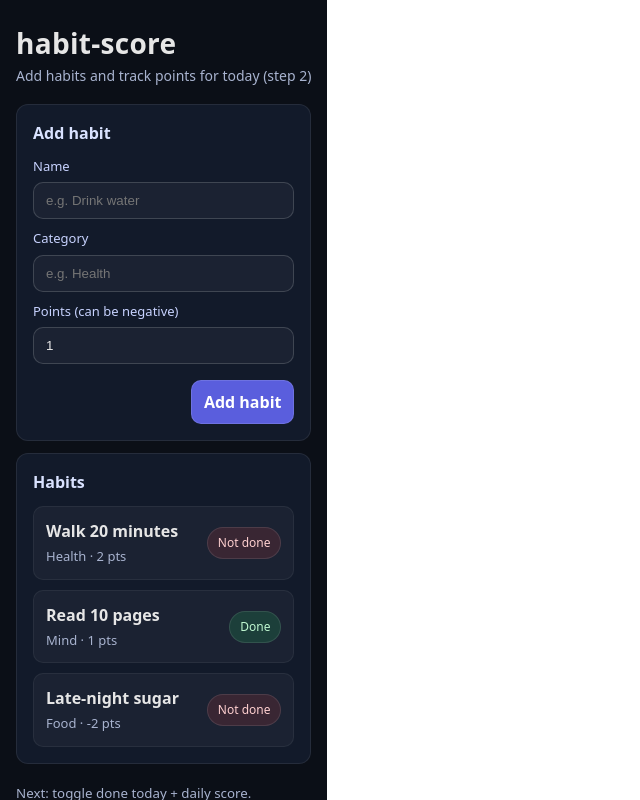
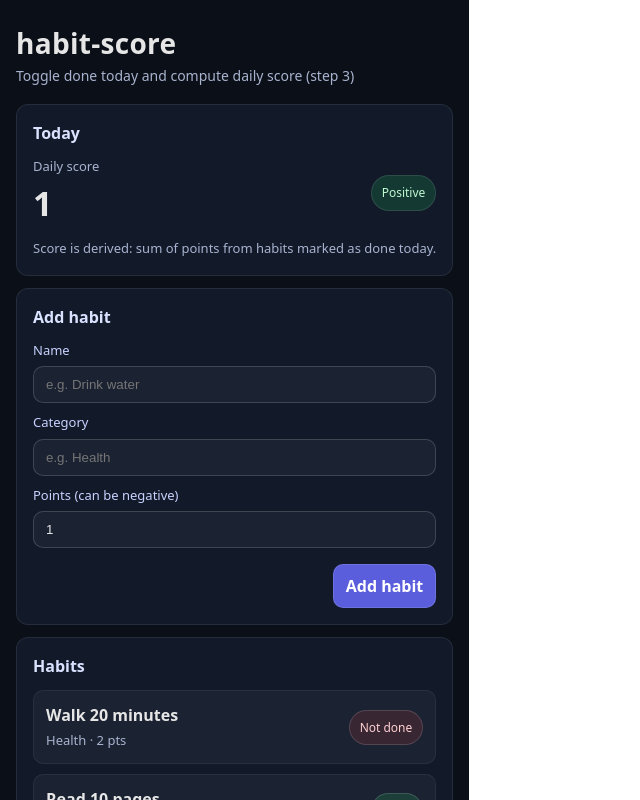
Before and after one commit to vladimir-koz/habit-score, a React (Vite) app: page / in a window 1280 px wide. Shown: the top 800 px of the page, without its empty margins (0-640 px from the left). Built offline with nearby package versions, Linux system fonts and the light colour scheme.

Commit message:
toggle hecho hoy + cálculo de puntaje diario

```diff
--- a/src/App.jsx
+++ b/src/App.jsx
@@ -17,8 +17,14 @@ export default function App() {
     return Array.from(unique).sort((a, b) => a.localeCompare(b));
   }, [habits]);
 
+  const dailyScore = useMemo(() => {
+    return habits.reduce((total, habit) => {
+      if (!habit.isDoneToday) return total;
+      return total + habit.points;
+    }, 0);
+  }, [habits]);
+
   function createId() {
-    // Simple id for local state (good enough for this project)
     return `h_${Date.now()}_${Math.random().toString(16).slice(2)}`;
   }
 
@@ -28,7 +34,6 @@ export default function App() {
 
     const trimmedName = habitNameInput.trim();
     const trimmedCategory = habitCategoryInput.trim();
-
     const pointsNumber = Number(habitPointsInput);
 
     if (!trimmedName) {
@@ -54,20 +59,52 @@ export default function App() {
 
     setHabits((currentHabits) => [newHabit, ...currentHabits]);
 
-    // Reset inputs
     setHabitNameInput("");
     setHabitCategoryInput("");
     setHabitPointsInput("1");
+  }
+
+  function handleToggleDoneToday(habitId) {
+    setHabits((currentHabits) =>
+      currentHabits.map((habit) => {
+        if (habit.id !== habitId) return habit;
+        return { ...habit, isDoneToday: !habit.isDoneToday };
+      })
+    );
   }
 
   return (
     <div style={styles.page}>
       <header style={styles.header}>
         <h1 style={styles.title}>habit-score</h1>
-        <p style={styles.subtitle}>Add habits and track points for today (step 2)</p>
+        <p style={styles.subtitle}>Toggle done today and compute daily score (step 3)</p>
       </header>
 
       <main style={styles.main}>
+        <section style={styles.card}>
+          <h2 style={styles.sectionTitle}>Today</h2>
+
+          <div style={styles.scoreRow}>
+            <div>
+              <div style={styles.scoreLabel}>Daily score</div>
+              <div style={styles.scoreValue}>{dailyScore}</div>
+            </div>
+
+            <div
+              style={{
+                ...styles.scorePill,
+                ...(dailyScore >= 0 ? styles.scorePositive : styles.scoreNegative),
+              }}
+            >
+              {dailyScore >= 0 ? "Positive" : "Negative"}
+            </div>
+          </div>
+
+          <p style={styles.mutedSmall}>
+            Score is derived: sum of points from habits marked as done today.
+          </p>
+        </section>
+
         <section style={styles.card}>
           <h2 style={styles.sectionTitle}>Add habit</h2>
 
@@ -131,21 +168,25 @@ export default function App() {
               {habits.map((habit) => (
                 <li key={habit.id} style={styles.listItem}>
                   <div style={styles.habitRow}>
-                    <div style={styles.habitLeft}>
+                    <label style={styles.habitLeft}>
                       <span style={styles.habitName}>{habit.name}</span>
                       <span style={styles.habitMeta}>
                         {habit.category} · {habit.points} pts
                       </span>
-                    </div>
+                    </label>
 
-                    <span
+                    <button
+                      type="button"
+                      onClick={() => handleToggleDoneToday(habit.id)}
                       style={{
-                        ...styles.badge,
-                        ...(habit.isDoneToday ? styles.badgeDone : styles.badgeNotDone),
+                        ...styles.toggleButton,
+                        ...(habit.isDoneToday ? styles.toggleOn : styles.toggleOff),
                       }}
+                      aria-pressed={habit.isDoneToday}
+                      title="Toggle done today"
                     >
                       {habit.isDoneToday ? "Done" : "Not done"}
-                    </span>
+                    </button>
                   </div>
                 </li>
               ))}
@@ -155,7 +196,7 @@ export default function App() {
       </main>
 
       <footer style={styles.footer}>
-        <small style={styles.muted}>Next: toggle done today + daily score.</small>
+        <small style={styles.muted}>Next: filter by category.</small>
       </footer>
     </div>
   );
@@ -204,6 +245,42 @@ const styles = {
   },
   muted: {
     color: "#a8b3cf",
+  },
+  mutedSmall: {
+    color: "#a8b3cf",
+    margin: "10px 0 0",
+    fontSize: "13px",
+  },
+  scoreRow: {
+    display: "flex",
+    justifyContent: "space-between",
+    alignItems: "center",
+    gap: "12px",
+  },
+  scoreLabel: {
+    color: "#a8b3cf",
+    fontSize: "13px",
+  },
+  scoreValue: {
+    fontSize: "34px",
+    fontWeight: 700,
+    letterSpacing: "0.5px",
+    marginTop: "2px",
+  },
+  scorePill: {
+    padding: "8px 10px",
+    borderRadius: "999px",
+    fontSize: "12px",
+    border: "1px solid rgba(255,255,255,0.10)",
+    flexShrink: 0,
+  },
+  scorePositive: {
+    background: "rgba(34,197,94,0.18)",
+    color: "#bff7d0",
+  },
+  scoreNegative: {
+    background: "rgba(239,68,68,0.14)",
+    color: "#ffd0d0",
   },
   form: {
     display: "grid",
@@ -280,18 +357,20 @@ const styles = {
     fontSize: "13px",
     color: "#a8b3cf",
   },
-  badge: {
+  toggleButton: {
     fontSize: "12px",
-    padding: "6px 10px",
+    padding: "8px 10px",
     borderRadius: "999px",
-    border: "1px solid rgba(255,255,255,0.10)",
+    border: "1px solid rgba(255,255,255,0.14)",
+    cursor: "pointer",
     flexShrink: 0,
+    background: "transparent",
   },
-  badgeDone: {
+  toggleOn: {
     background: "rgba(34,197,94,0.18)",
     color: "#bff7d0",
   },
-  badgeNotDone: {
+  toggleOff: {
     background: "rgba(239,68,68,0.14)",
     color: "#ffd0d0",
   },
```
